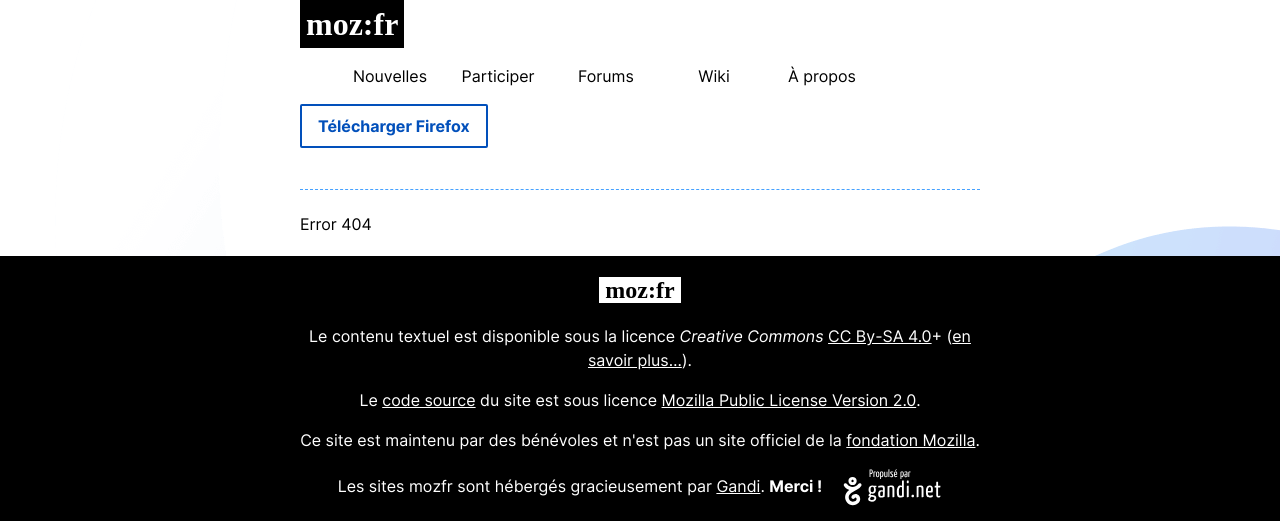
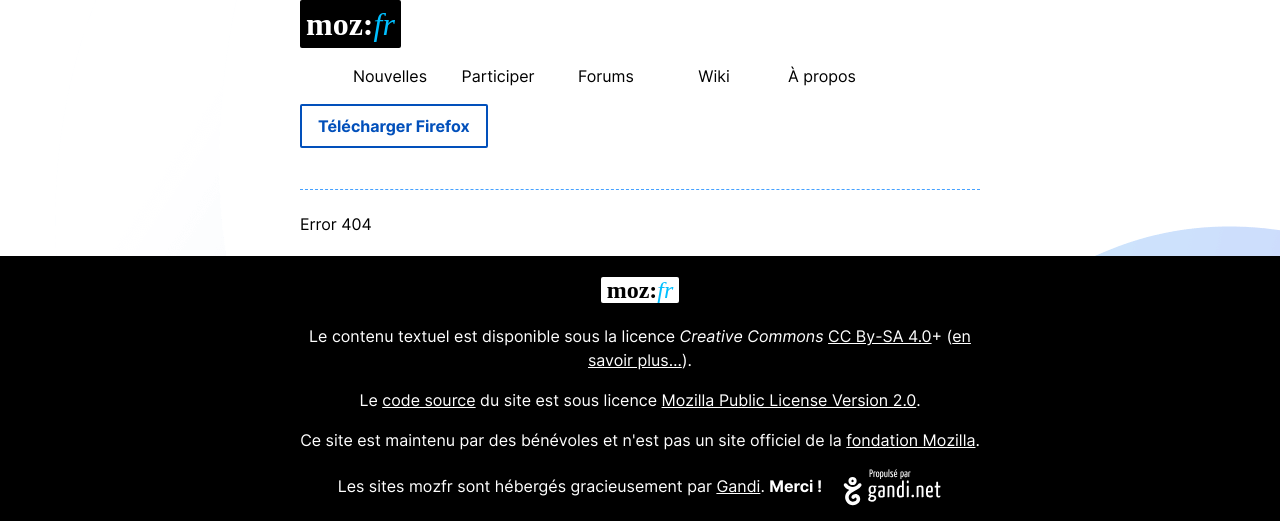
Before and after one commit to mozfr/www, a PHP site: template source/_layouts/default.html.twig in a window 1280 px wide. Shown: the top 521 px of the page. Run offline with PHP 8.4, Linux system fonts and the light colour scheme; the template is opened without the code that fills it, so the values that code supplies are empty; some libraries are stand-ins or nearby versions.

Commit message:
attempt at a more original logo + change link color in text

```diff
--- a/source/_layouts/default.html.twig
+++ b/source/_layouts/default.html.twig
@@ -11,7 +11,7 @@
 <body{{ page.id ? " class=\"#{page.id}\""|raw : '' }}>
     <div class="wrapper">
         <header>
-            <a href="/" title="Mozilla francophone" class="mozfrtext">moz:fr</a>
+            <a href="/" title="Mozilla francophone" class="mozfrtext">moz:<span>fr</span></a>
             <nav id="nav-main" role="navigation">
                 <ul>
                     <li><a href="https://blog.mozfr.org">Nouvelles</a></li>
@@ -31,7 +31,7 @@
         </div>
 
         <footer>
-            <a href="/" title="Mozilla francophone" class="mozfrtext">moz:fr</a>
+            <a href="/" title="Mozilla francophone" class="mozfrtext">moz:<span>fr</span></a>
             <p>
                 <p>Le contenu textuel est disponible sous la licence <em>Creative Commons</em> <a href="https://creativecommons.org/licenses/by-sa/4.0/deed.fr" title="Creative Commons — Attribution – Partage dans les mêmes conditions 4.0 International – CC BY-SA 4.0">CC By-SA 4.0</a>+ (<a href="https://github.com/mozfr/besogne/wiki/Licence" hreflang="fr">en savoir plus…</a>).
             </p>
--- a/source/css/style.css
+++ b/source/css/style.css
@@ -78,17 +78,19 @@ footer a {
 footer a:hover {
     text-decoration: none;
 }
-/*******************************************
- *  mozfr
- *
- * ***************************************/
 
 a {
-  text-decoration: none;
+    text-decoration: none;
+
 }
 
 a:hover {
-  text-decoration: underline;
+    text-decoration: underline;
+}
+
+.content a {
+    color: #0250bb;
+    font-weight: bold;
 }
 
 .mozfrtext {
@@ -100,6 +102,13 @@ a:hover {
     font-family: 'Zilla Slab', serif;
     text-decoration: none;
     height: 1.5em;
+    border-radius: 2px;
+}
+
+.mozfrtext span {
+    font-style: italic;
+    font-weight: lighter;
+    color: deepskyblue;
 }
 
 .mozfrtext:hover {
```
